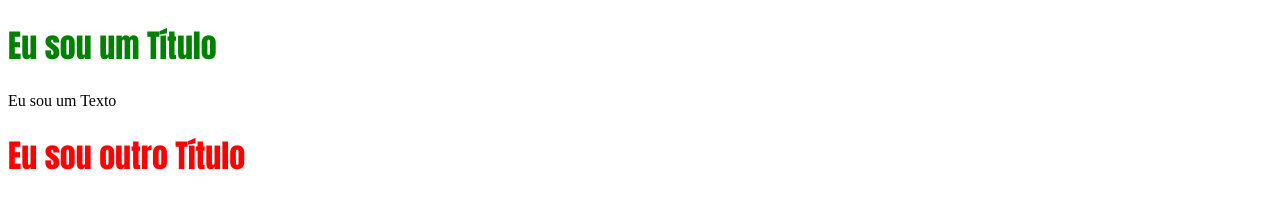
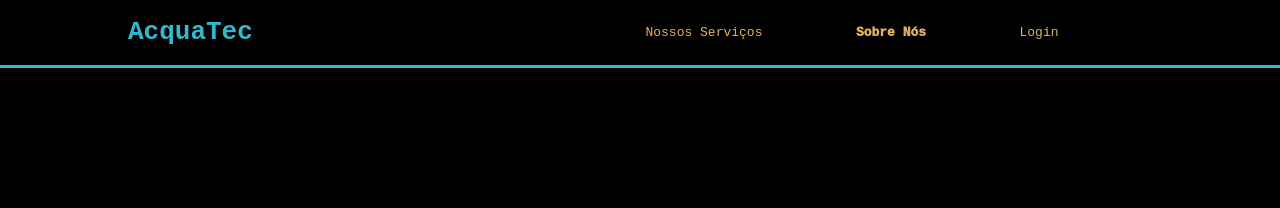
Before and after one commit to MYTHRA5FREITASDEV/Reposit-rio-SPTech---Aula., a plain HTML site: page index.html in a window 1280 px wide. Drawn offline with Linux system fonts and the light colour scheme.

Commit message:
ajuste de header no css e html

```diff
--- a/estilo.css
+++ b/estilo.css
@@ -1,2 +1,29 @@
-.classe1 {color: green; font-weight: 800; font-family: Impact, Haettenschweiler, 'Arial Narrow Bold', sans-serif;}
-.classe2 {color: red; font-weight: 800; font-family: Impact, Haettenschweiler, 'Arial Narrow Bold', sans-serif;}
+.header{
+    color: #32b9cd;
+    border-bottom: 3px solid #32b9cd;
+}
+body{
+    margin: 0;
+    background-color: black;
+    font-family: monospace
+}
+.container{
+    width: 80%;
+    margin: auto;
+}
+.header .container{
+    display: flex;
+    justify-content: space-between;
+}
+.navbar{
+    display: flex;
+    list-style: none;
+    justify-content: space-evenly;
+    padding: 0;
+    width: 600px;
+    align-items: center;
+    color: #e3b062;
+}
+.agora{
+    font-weight: 1000;
+}
--- a/index.html
+++ b/index.html
@@ -1,15 +1,22 @@
 <!DOCTYPE html>
-<html lang="en">
+<html lang="pt">
 <head>
     <meta charset="UTF-8">
     <meta http-equiv="X-UA-Compatible" content="IE=edge">
     <meta name="viewport" content="width=device-width, initial-scale=1.0">
     <link rel="stylesheet" href="estilo.css">
-    <title>Projeto PI</title>
+    <title>AcquaTec</title>
 </head>
 <body>
-    <h1 class="classe1">Eu sou um Título</h1>
-    <p>Eu sou um Texto</p>
-    <h1 class="classe2">Eu sou outro Título</h1>
+    <div class="header">
+        <div class="container">
+            <h1>AcquaTec</h1>
+            <ul class="navbar">
+                <li>Nossos Serviços</li>
+                <li class="agora">Sobre Nós</li>
+                <li>Login</li>
+            </ul>
+        </div>
+    </div>
 </body>
 </html>
```
